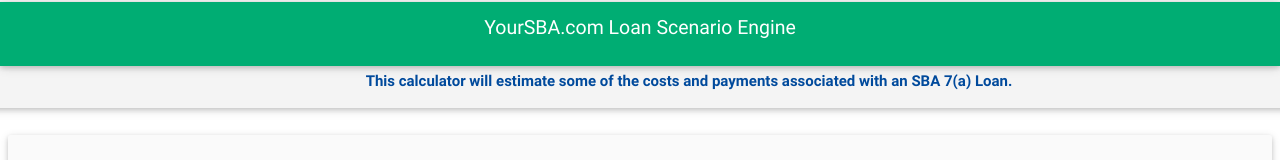
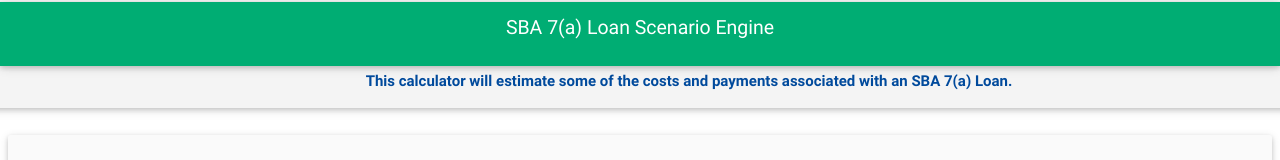
Before and after one commit to raghavendra89/phonegap, a plain HTML site: page index.html in a window 1280 px wide. Shown: the top 160 px of the page. Drawn offline with nearby package versions, Linux system fonts and the light colour scheme.

Commit message:
Added SBA 7(a) in the header on request from Michael.

```diff
--- a/index.html
+++ b/index.html
@@ -23,7 +23,7 @@
   <header>
     <nav class="top-nav">
       <div class="container">
-        <div class="nav-wrapper"><h1>YourSBA.com Loan Scenario Engine</h1></div>
+        <div class="nav-wrapper"><h1>SBA 7(a) Loan Scenario Engine</h1></div>
       </div>
     </nav>
   </header>
```
